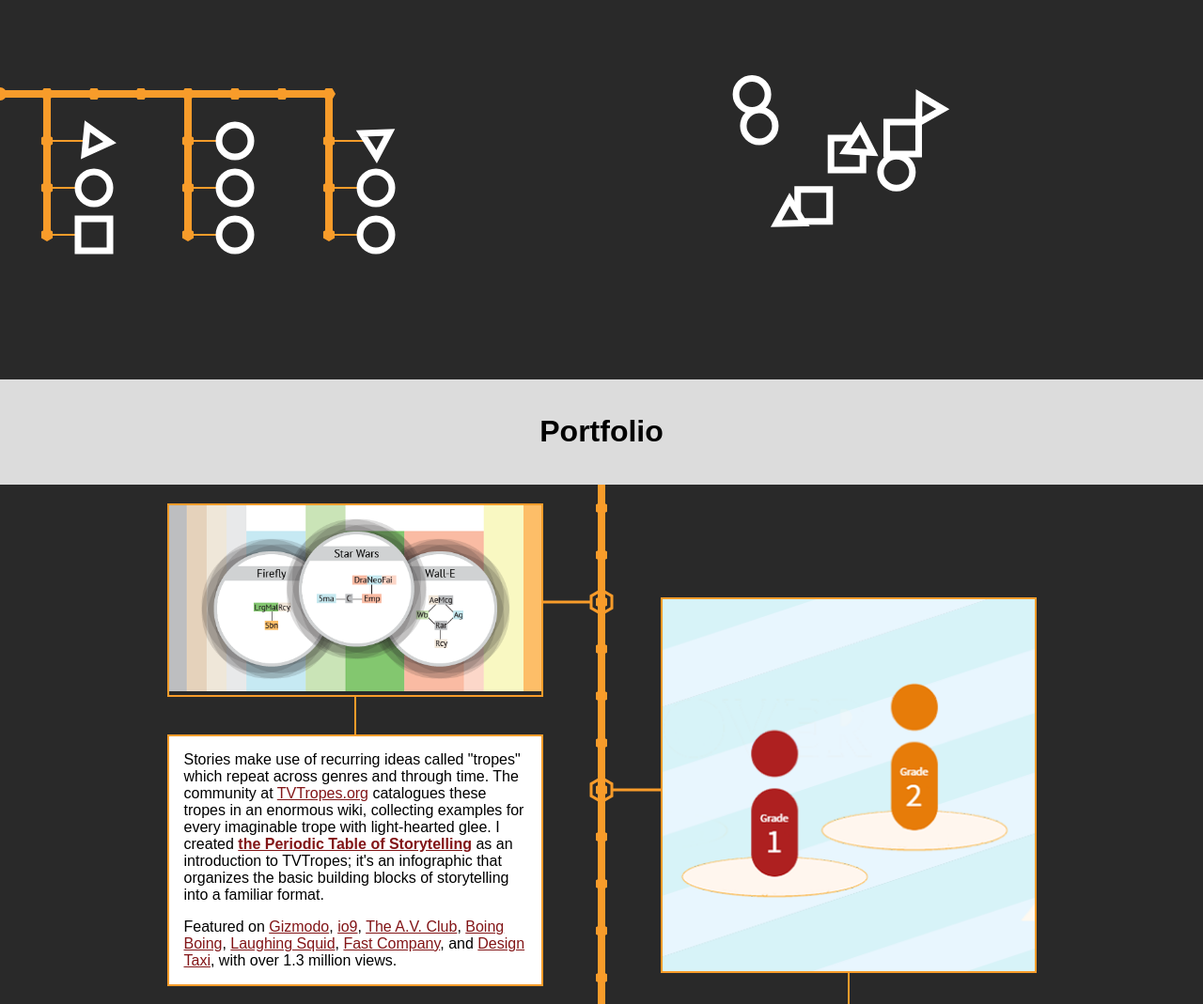
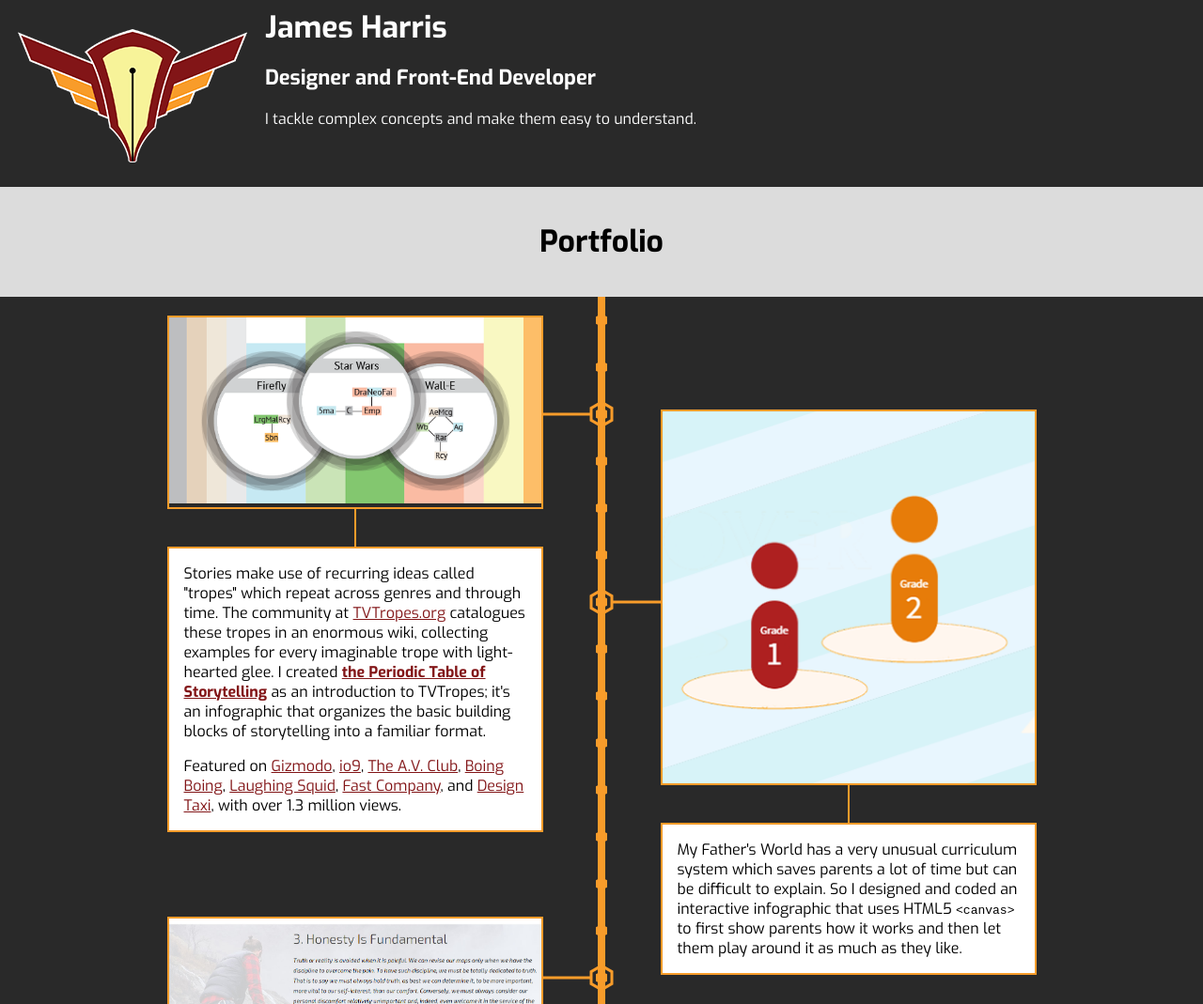
Before and after one commit to DawnPaladin/DawnPaladin.github.io, a plain HTML site: page index.html in a window 1280 px wide. Shown: the top 1069 px of the page at 94% size. Drawn offline with Linux system fonts and the light colour scheme.

Commit message:
Non-animated intro

```diff
--- a/css/grid.scss
+++ b/css/grid.scss
@@ -6,6 +6,10 @@ $mobile-width: 990px;
 	flex-direction: column;
 	background-color: gainsboro;
 	padding: 1em $page-margin-width;
+	clear: both;
+	h1 {
+		text-align: center;
+	}
 	.item-group {
 		display: flex;
 		.half-column {
--- a/css/style.scss
+++ b/css/style.scss
@@ -15,11 +15,34 @@ p {
 }
 h1 {
 	font-family: "Exo", sans-serif;
-	text-align: center;
+	font-size: 32px;
+}
+h2 {
+	font-family: "Exo", sans-serif;
+	font-size: 22px;
+}
+.intro h1, .intro .h2 {
+	margin: 0.25em 1em;
 }
 #animated-bg {
 	height: 400px;
 	// width: 100%;
+}
+.intro {
+	color: white;
+}
+.logo {
+	float: left;
+	margin: 1em;
+}
+@media (max-width: 600px) {
+	.intro {
+		text-align: center;
+		padding: 1em;
+	}
+	.logo {
+		display: none;
+	}
 }
 .portfolio .block {
 	width: 400px;
--- a/index.html
+++ b/index.html
@@ -7,32 +7,18 @@
 	<link href="css/grid.min.css" rel="stylesheet" type="text/css">
 	<link rel="shortcut icon" type="image/ico" href="/favicon.ico" />
 	<link rel="stylesheet" href="https://maxcdn.bootstrapcdn.com/font-awesome/4.5.0/css/font-awesome.min.css">
-	<!-- <link href='https://fonts.googleapis.com/css?family=Exo:400,700,400italic|Exo+2:400,400italic,700,700italic' rel='stylesheet' type='text/css'> -->
+	<link href='https://fonts.googleapis.com/css?family=Exo:400,700,400italic|Exo+2:400,400italic,700,700italic' rel='stylesheet' type='text/css'>
 </head>
 
 <body>
-<!-- <div id="content">
-	<a href="http://designthroughstorytelling.com"><img src="img/Signature.png" id="mainLogo" alt="James R. Harris - Design Through Storytelling"></a>
-	<div class="social">
-		<a href="https://twitter.com/DawnPaladin"><i class="fa fa-twitter fa-2x"></i></a>
-		<a href="https://plus.google.com/+JamesHarrisDesign/"><i class="fa fa-google-plus-square fa-2x"></i></a>
-		<a href="https://github.com/DawnPaladin"><i class="fa fa-github fa-2x"></i></a>
-	</div>
-	<div id="pageDivider" class="brick"><img src="img/rule.png" alt="This site is home to:"></div>
-	<a href="/periodic/"><div class="brick portfolioWide"><img src="img/PToS.png" alt="The Periodic Table of Storytelling"></div></a>
-	<a href="/principles/"><div class="brick portfolioNarrow"><img src="img/principles.jpg" alt="Principles of Heroism"></div></a>
-	<div class="brick portfolioWide"><img></div>
-	<a href="/octave-timer/"><div class="brick portfolioNarrow"><img src="img/octave-timer.png" alt="Octave Timer"></div></a>
-</div> -->
 
-<div class="container-fluid">
-	<canvas id="animated-bg" width="800" height="400"></canvas>
-	<!-- <h1>James Harris</h1>
-	<h2>Designer and Front-End Developer</h2> -->
-</div>
-<!-- <div class="stripe intro-text">
-	<p>I tackle complex concepts and make them easy to understand.</p>
-</div> -->
+<section class="intro">
+	<!-- <canvas id="animated-bg" width="800" height="400"></canvas> -->
+	<img class="logo float-left" alt="" src="img/flying-pen.png">
+	<h1>James Harris</h1>
+	<h2>Designer and Front-End Developer</h2>
+	<p class="mission-statement">I tackle complex concepts and make them easy to understand.</p>
+</section>
 <div class="stripe">
 	<h1>Portfolio</h1>
 </div>
```
Also changed, not shown: css/grid.min.css, css/style.min.css, img/flying-pen.png (added).
